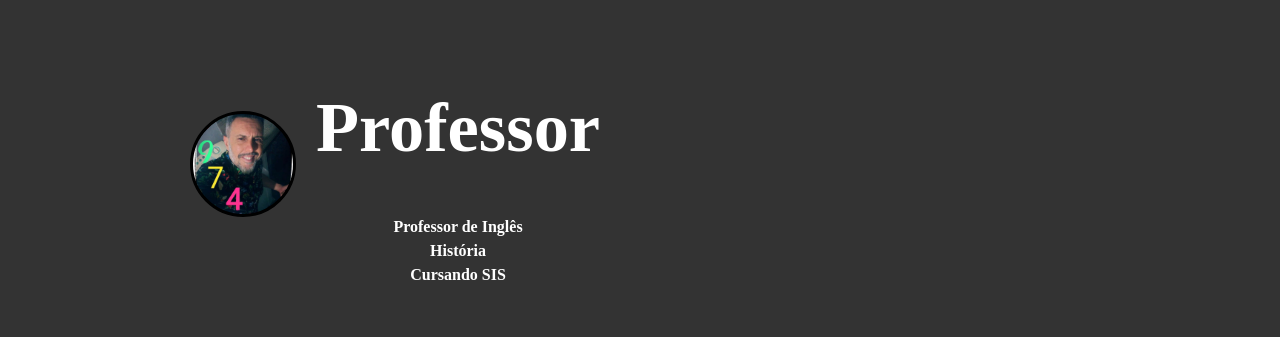
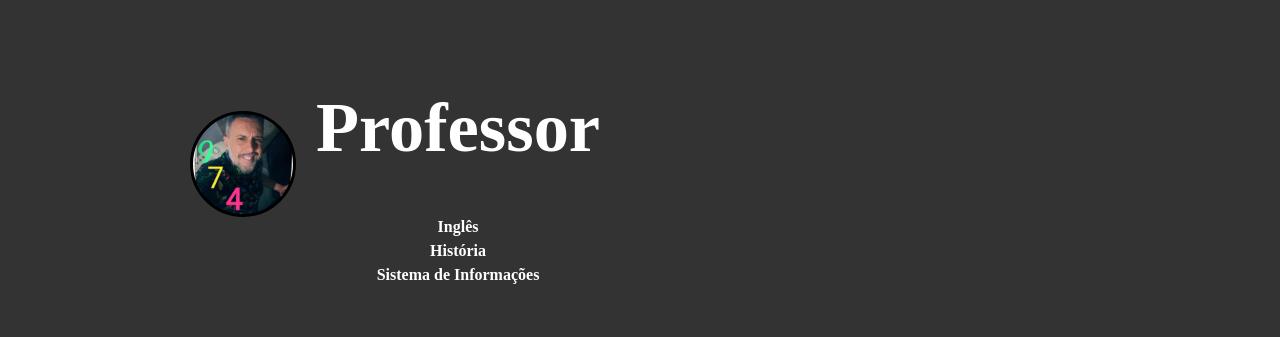
Before and after one commit to DLRA2017/portifolio, a plain HTML site: page index.html in a window 1280 px wide. Shown: the top 337 px of the page. Drawn offline with Linux system fonts and the light colour scheme.

Commit message:
Update index.html

```diff
--- a/index.html
+++ b/index.html
@@ -23,9 +23,9 @@
       <div>
         <div class="title"><h1><b></b>Professor</B></h1></div>
         <div class="description">
-       <b> Professor de Inglês<br>
+       <b>Inglês<br>
           História <br>
-          Cursando SIS</b>
+          Sistema de Informações</b>
         </div>
       </div>
     </div>
```
